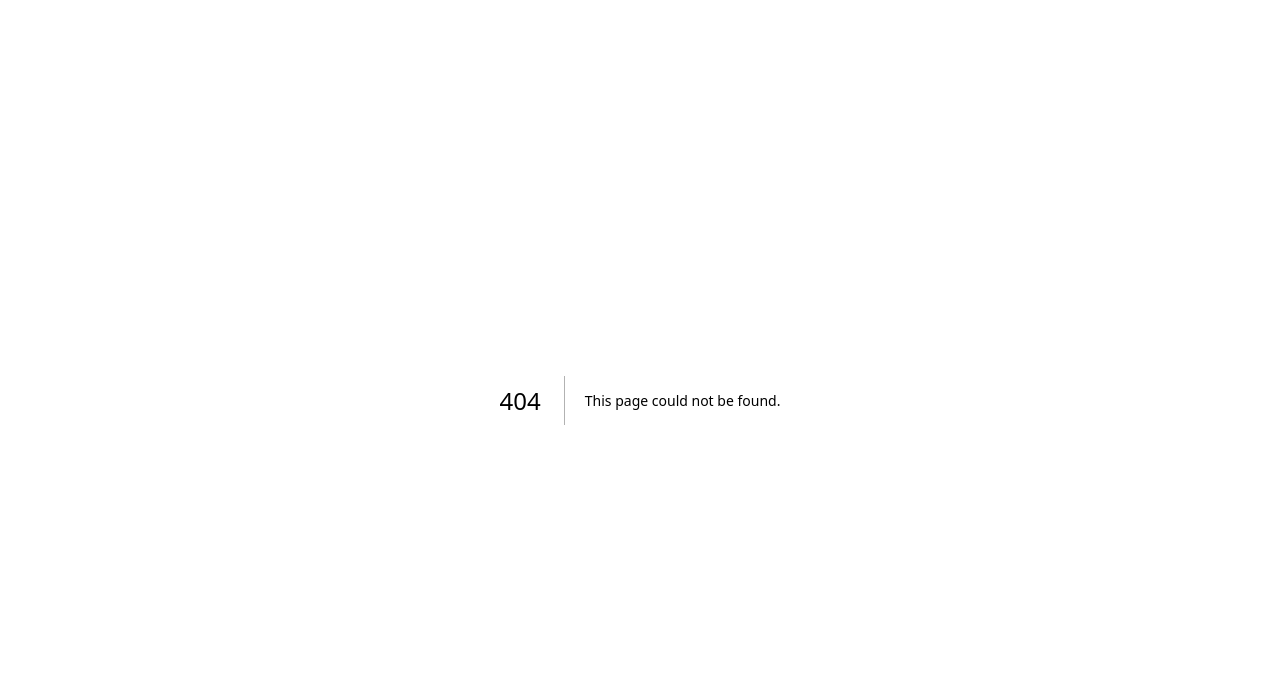
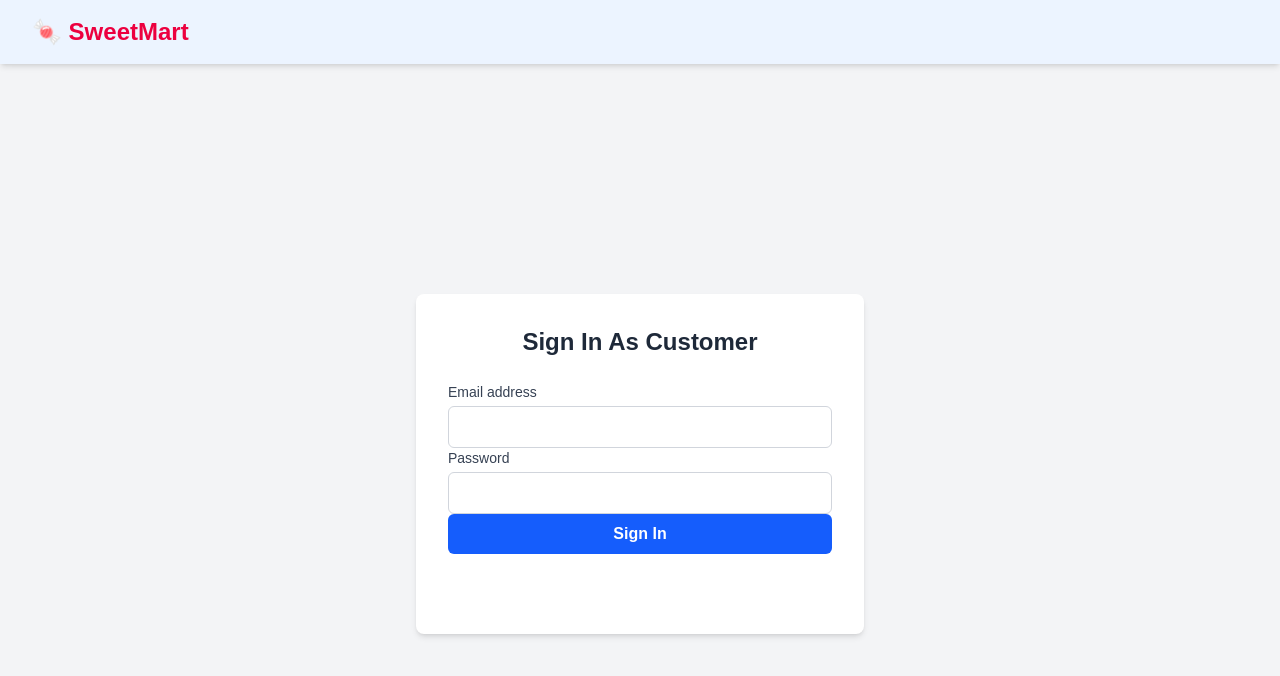
Before and after one commit to DeepanshuRathore23/SweetShop, a Next.js app: page /login in a window 1280 px wide. Before the commit this address had no page. Shown: the top 676 px of the page. Built offline with nearby package versions, Linux system fonts and the light colour scheme.

Commit message:
added login again

```diff
--- a/app/layout.tsx
+++ b/app/layout.tsx
@@ -1,7 +1,7 @@
 import type { Metadata } from "next";
 import { Geist, Geist_Mono } from "next/font/google";
 import "./globals.css";
-// import Navbar from "./ui/navbar";
+import Navbar from "./ui/navbar";
 
 const geistSans = Geist({
   variable: "--font-geist-sans",
@@ -28,7 +28,7 @@ export default function RootLayout({
       <body
         className={`${geistSans.variable} ${geistMono.variable} antialiased`}
       >
-        {/* <Navbar/> */}
+        <Navbar/>
         {children}
       </body>
     </html>
--- /dev/null
+++ b/app/login/page.tsx
@@ -0,0 +1,12 @@
+import LoginForm from "../ui/login-form";
+import { Suspense } from "react";
+
+export default function page(){
+        return (
+            <>
+                 <Suspense>
+                    <LoginForm />
+                </Suspense>
+            </>
+        );
+    }
--- /dev/null
+++ b/app/ui/login-form.tsx
@@ -0,0 +1,73 @@
+'use client';
+
+// import { ExclamationCircleIcon } from '@heroicons/react/24/outline';
+// import Link from 'next/link';
+// import { useActionState } from 'react';
+// import { authenticate } from '@/app/lib/actions';
+// import { useSearchParams } from 'next/navigation';
+
+export default function LoginPage() {
+  // const searchParams = useSearchParams();
+  // const callbackUrl = searchParams.get('callbackUrl') || '/dashboard';
+  // const [errorMessage, formAction, isPending] = useActionState(
+  //   authenticate,
+  //   undefined,
+  // );
+
+  return (
+    <main className="flex items-center justify-center min-h-screen bg-gray-100 px-4">
+      <div className="w-full max-w-md bg-white p-8 rounded-lg shadow-md">
+        <h1 className="text-2xl font-bold text-gray-800 mb-6 text-center">Sign In As Customer</h1>
+
+        {/* <form action={formAction} className="space-y-5"> */}
+          <div>
+            <label htmlFor="email" className="block text-sm font-medium text-gray-700">Email address</label>
+            <input
+              type="email"
+              id="email"
+              name="email"
+              required
+              className="mt-1 w-full border border-gray-300 rounded-md px-4 py-2 focus:outline-none focus:ring-2 focus:ring-blue-500"
+            />
+          </div>
+
+          <div>
+            <label htmlFor="password" className="block text-sm font-medium text-gray-700">Password</label>
+            <input
+              type="password"
+              id="password"
+              name="password"
+              required
+              className="mt-1 w-full border border-gray-300 rounded-md px-4 py-2 focus:outline-none focus:ring-2 focus:ring-blue-500"
+            />
+          </div>
+
+          {/* <input type="hidden" name='redirectTo' value={callbackUrl} /> */}
+          <button
+            type="submit"
+            className="w-full bg-blue-600 text-white font-semibold py-2 rounded-md hover:bg-blue-700 transition"
+            // aria-disabled={isPending}
+          >
+            Sign In
+          </button>
+
+          <div className="flex h-8 items-end space-x-1" aria-live="polite" aria-atomic="true">
+            {/* {errorMessage && ( */}
+              <>
+                {/* <ExclamationCircleIcon className="h-5 w-5 text-red-500" /> */}
+                {/* <p className="text-sm text-red-500">{errorMessage}</p> */}
+              </>
+            {/* )} */}
+          </div>
+        {/* </form> */}
+
+        <p className="text-sm text-gray-600 mt-4 text-center">
+          {/* Don't have an account? <Link href="/signup" className="text-blue-600 hover:underline">Sign Up</Link> */}
+        </p>
+        <p className="text-sm text-gray-600 mt-4 text-center">
+          {/* SignIn as Admin <Link href="/admin-login" className="text-blue-600 hover:underline">Sign In</Link> */}
+        </p>
+      </div>
+    </main>
+  );
+}
```
